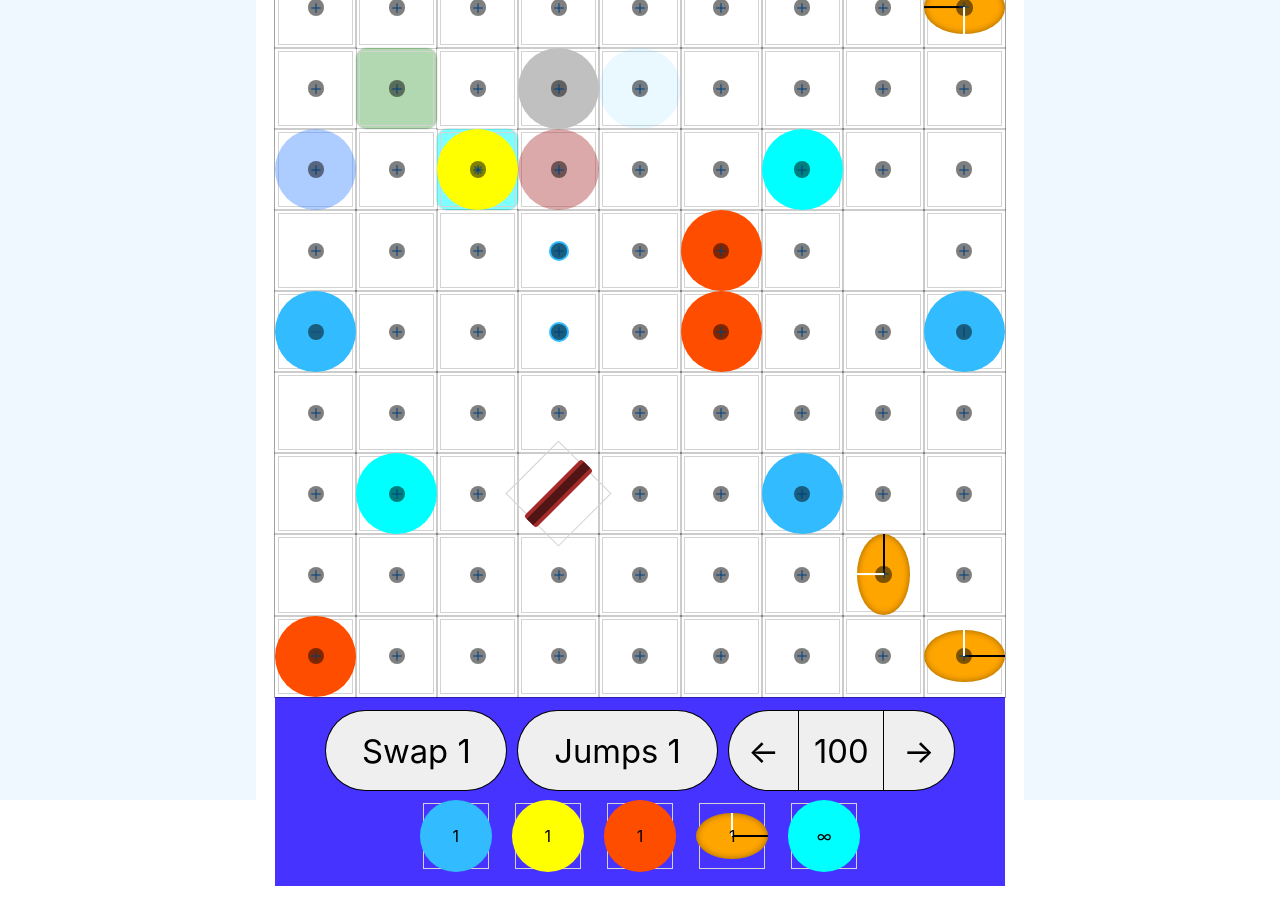
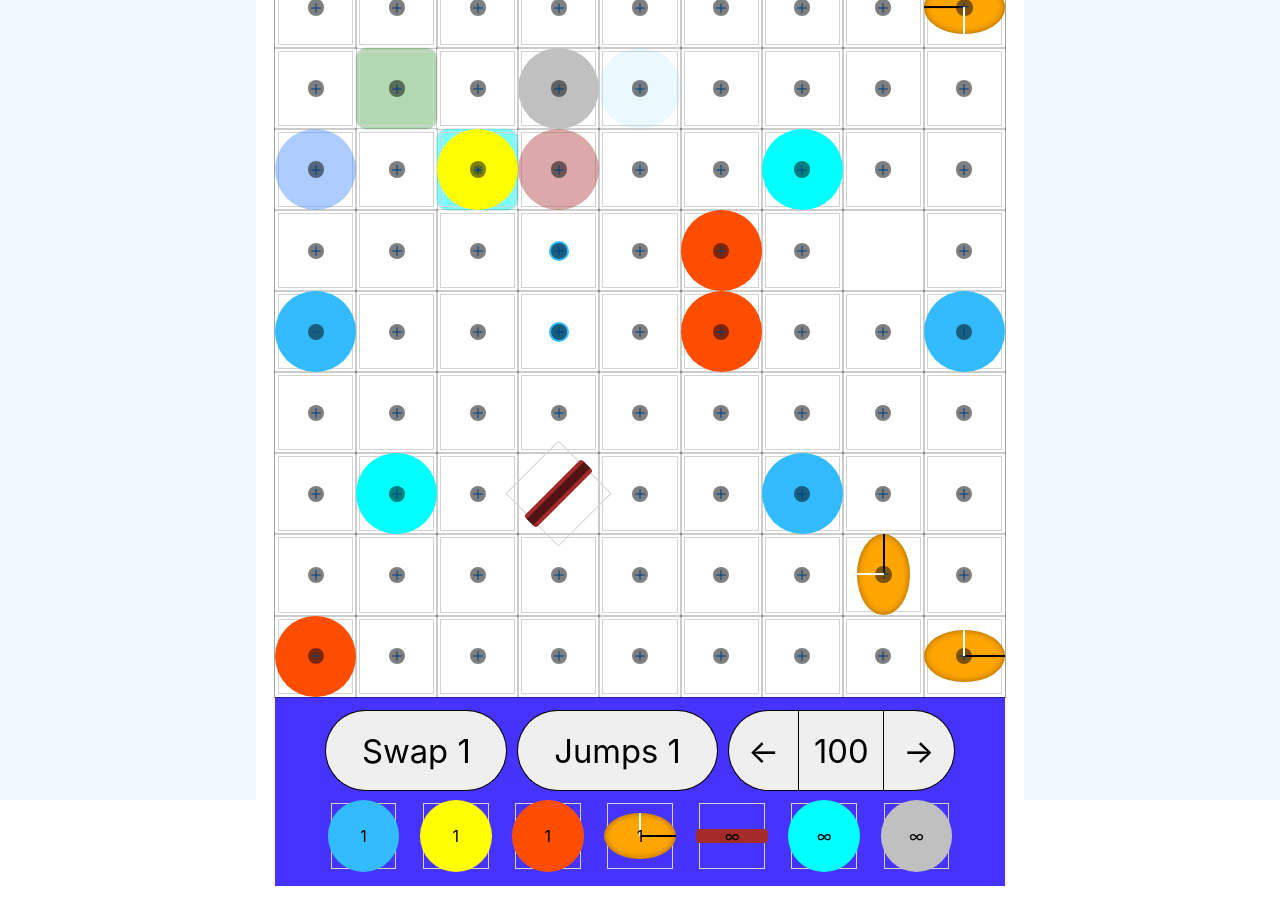
Before and after one commit to FaridSakhyzad/ig, a React (Create React App) app: page / in a window 1280 px wide. Built offline with nearby package versions, Linux system fonts and the light colour scheme.

Commit message:
Units as Classes RC

```diff
--- a/src/components/Playground/index.jsx
+++ b/src/components/Playground/index.jsx
@@ -16,7 +16,7 @@ import { MULTISELECT_MODE, GAMEPLAY_MODE, SELECT_MODE, PlACING_MODE } from '../.
 import { SCREEN_MODES } from '../../config/config';
 
 import './Playground.scss';
-import {BaseUnit, Bobomb, Laser, generatePortals, generateTeleports} from "../../units";
+import {BaseUnit, Bobomb, Laser, generatePortals, generateTeleports, Deflector, Wall} from "../../units";
 
 const MAX_MULTISELECT = 2;
 
@@ -346,12 +346,16 @@ const Playground = ({ projectileExplosionDuration, projectileMoveStep }) => {
       'default': (top, left, params) => new BaseUnit(top, left, params),
       'bobomb': (top, left, params) => new Bobomb(top, left, params),
       'laser': (top, left, params) => new Laser(top, left, params),
+      'deflector': (top, left, params) => new Deflector(top, left, params),
+      'wall': (top, left, params) => new Wall(top, left, params),
     }
 
     const callbacks = {
       'default': () => dispatch(setAmmo({ defaults: defaults - 1 })),
       'bobomb': () => dispatch(setAmmo({ bobombs: bobombs - 1 })),
       'laser': () => dispatch(setAmmo({ lasers: lasers - 1 })),
+      'deflector': () => {},
+      'wall': () => {},
     }
 
     const newUnit = generators[afterInputAction](top, left, { value: 4 });
--- a/src/components/UserMenu/index.jsx
+++ b/src/components/UserMenu/index.jsx
@@ -45,7 +45,7 @@ const UserMenu = ({ onModeChange, afterInputAction }) => {
                 key="default"
                 isSelected={afterInputAction === 'default'}
                 isDisabled={defaults < 1}
-                id="1"
+                id="default"
                 type="default"
                 angle={0}
                 value={1}
@@ -65,7 +65,7 @@ const UserMenu = ({ onModeChange, afterInputAction }) => {
                 key="bobomb"
                 isSelected={afterInputAction === 'bobomb'}
                 isDisabled={bobombs < 1}
-                id="2"
+                id="bobomb"
                 type="bobomb"
                 angle={0}
                 value={1}
@@ -85,7 +85,7 @@ const UserMenu = ({ onModeChange, afterInputAction }) => {
                 key="laser"
                 isSelected={afterInputAction === 'laser'}
                 isDisabled={lasers < 1}
-                id="3"
+                id="laser"
                 type="laser"
                 angle={0}
                 value={1}
@@ -105,7 +105,7 @@ const UserMenu = ({ onModeChange, afterInputAction }) => {
               key="portal"
               isSelected={afterInputAction === 'portal'}
               isDisabled={portals < 1}
-              id="3"
+              id="portal"
               type="portal"
               angle={0}
               value={1}
@@ -119,13 +119,53 @@ const UserMenu = ({ onModeChange, afterInputAction }) => {
 
           <div
             className="userMenu-unit"
+            onClick={() => onModeChange(PlACING_MODE, { callback: 'deflector' })}
+          >
+            <Unit
+              key="deflector"
+              isSelected={afterInputAction === 'deflector'}
+              isDisabled={portals < 1}
+              id="deflector"
+              type="deflector"
+              angle={0}
+              value={1}
+              maxValue={1}
+              turrets={[]}
+              exploding={false}
+              idx={0}
+            />
+            <div className="userMenu-unitCount">&infin;</div>
+          </div>
+
+          <div
+            className="userMenu-unit"
             onClick={() => onModeChange(MULTISELECT_MODE, { callback: 'teleport' })}
           >
             <Unit
               key="teleport"
               isSelected={afterInputAction === 'teleport'}
-              id="4"
+              id="teleport"
               type="teleport"
+              angle={0}
+              value={1}
+              maxValue={1}
+              turrets={[]}
+              exploding={false}
+              idx={0}
+            />
+            <div className="userMenu-unitCount">&infin;</div>
+          </div>
+
+          <div
+            className="userMenu-unit"
+            onClick={() => onModeChange(PlACING_MODE, { callback: 'wall' })}
+          >
+            <Unit
+              key="wall"
+              kind="stone"
+              isSelected={afterInputAction === 'wall'}
+              id="wall"
+              type="wall"
               angle={0}
               value={1}
               maxValue={1}
```
